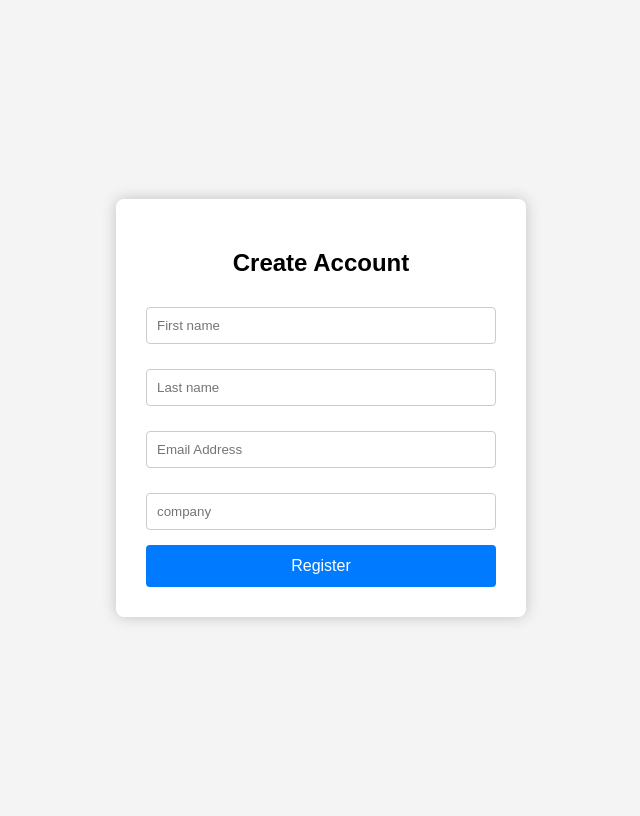
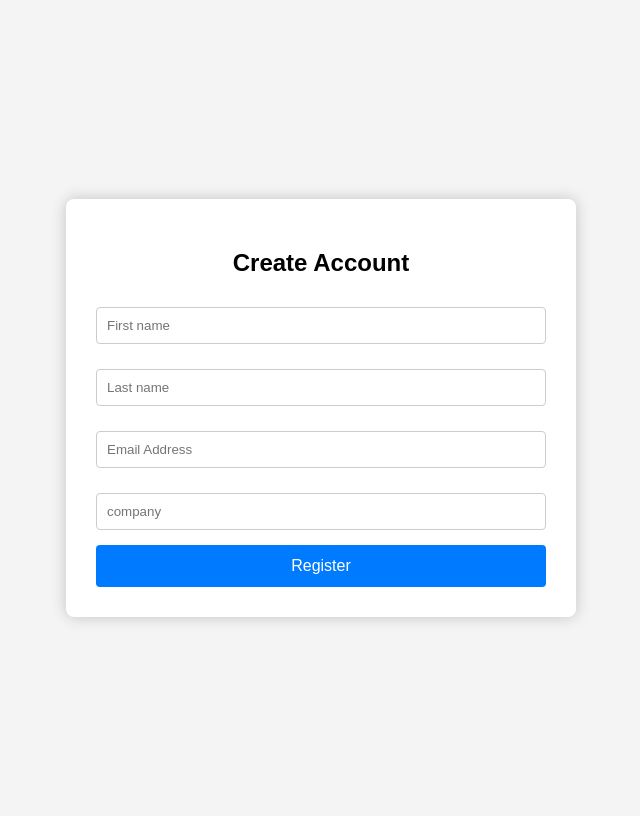
Before and after one commit to PhilippeVandeVyver/kicker, a Flask app: page / in a window 1280 px wide. Shown: the whole page, without its empty margins (319-959 px from the left). Run offline with Flask 3, Linux system fonts and the light colour scheme.

Commit message:
mobile fix

```diff
--- a/_webapp/app/templates/index.html
+++ b/_webapp/app/templates/index.html
@@ -18,7 +18,8 @@
             padding: 30px;
             border-radius: 8px;
             box-shadow: 0 0 15px rgba(0,0,0,0.2);
-            width: 350px;
+            width: 90%;
+            max-width: 450px;
         }
         h2 {
             text-align: center;
```
